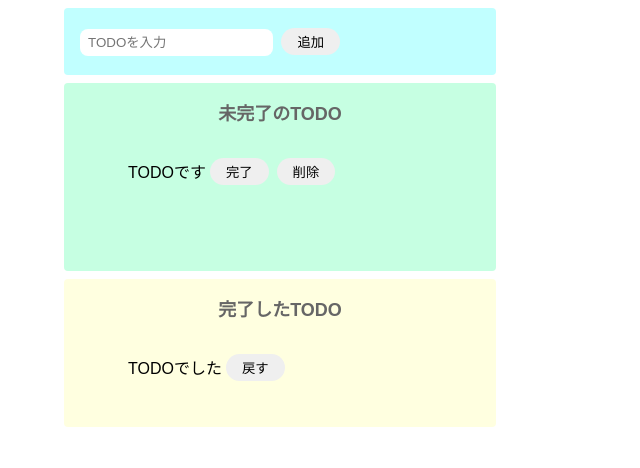
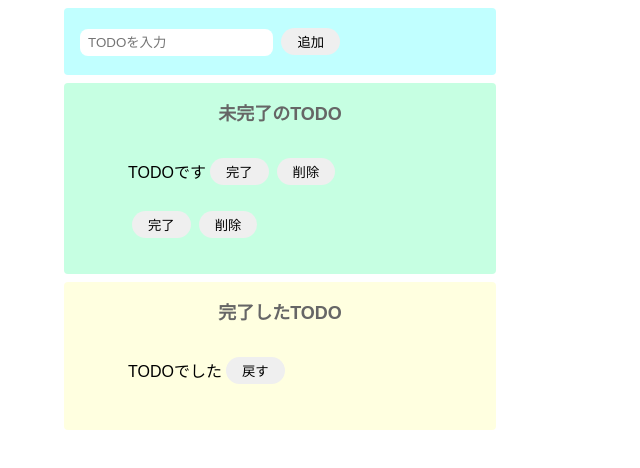
Before and after one commit to AyakoNakamoto-code/todo.js, a website built with Parcel: page index.html in a window 1280 px wide. Both pictures are taken after a click on the button "追加". Shown: the whole page, without its empty margins (0-640 px from the left). Built offline with nearby package versions, Linux system fonts and the light colour scheme.

Commit message:
incomplate-areaのliにbutton追加処理を追加す

```diff
--- a/src/index.js
+++ b/src/index.js
@@ -13,8 +13,19 @@ const onClickAdd = () => {
   // pTxt.innerText = inputText;
   pTxt.textContent = inputText;
 
-  // liの子要素に
+  // button(完了)タグ生成
+  const complateButton = document.createElement("button");
+  complateButton.innerText = "完了";
+
+  // button(完了)タグ生成
+  const deleteButton = document.createElement("button");
+  deleteButton.innerText = "削除";
+  console.log(deleteButton);
+
+  // liの子要素に各要素を設定
   li.appendChild(pTxt);
+  li.appendChild(complateButton);
+  li.appendChild(deleteButton);
 
   // 未完了リストに追加
   document.getElementById("incomplate-list").appendChild(li);
```
Also changed, not shown: index.html (+2 -0 lines).
